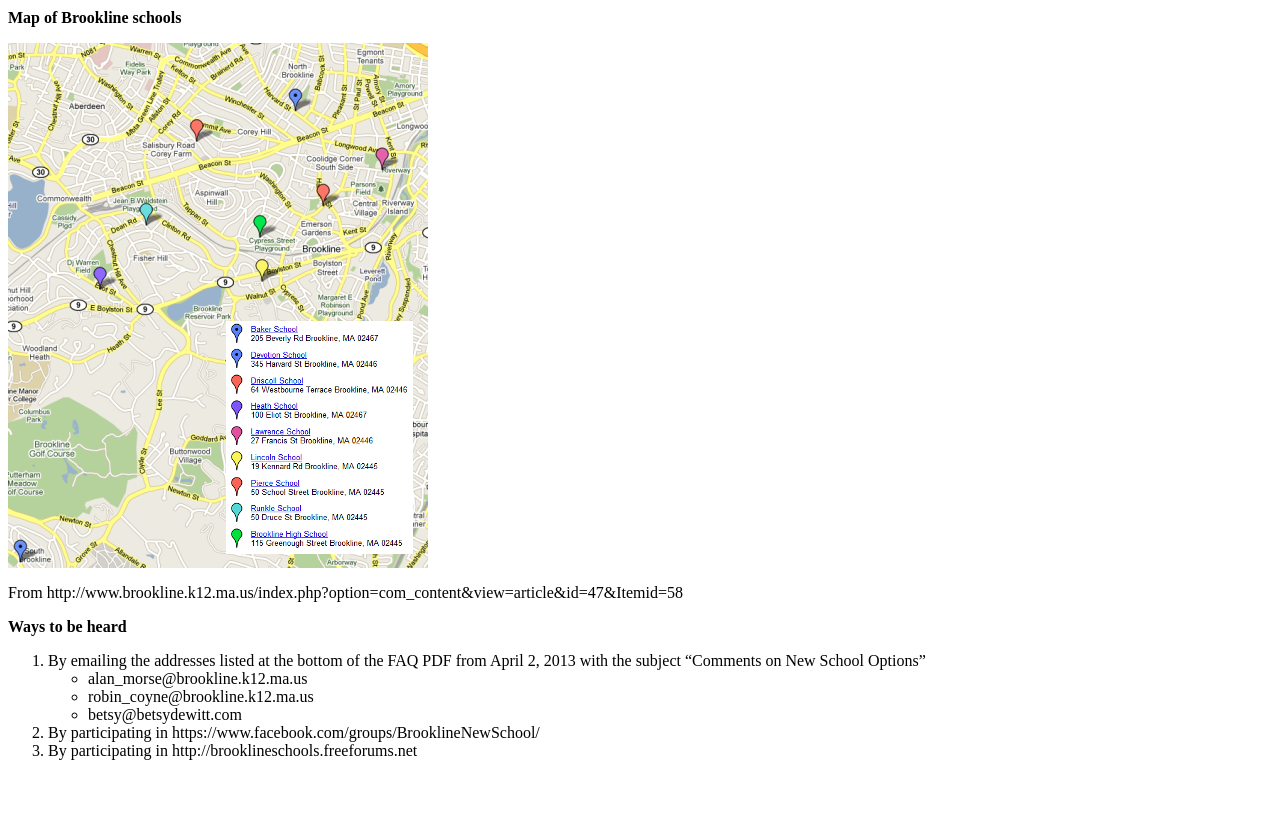
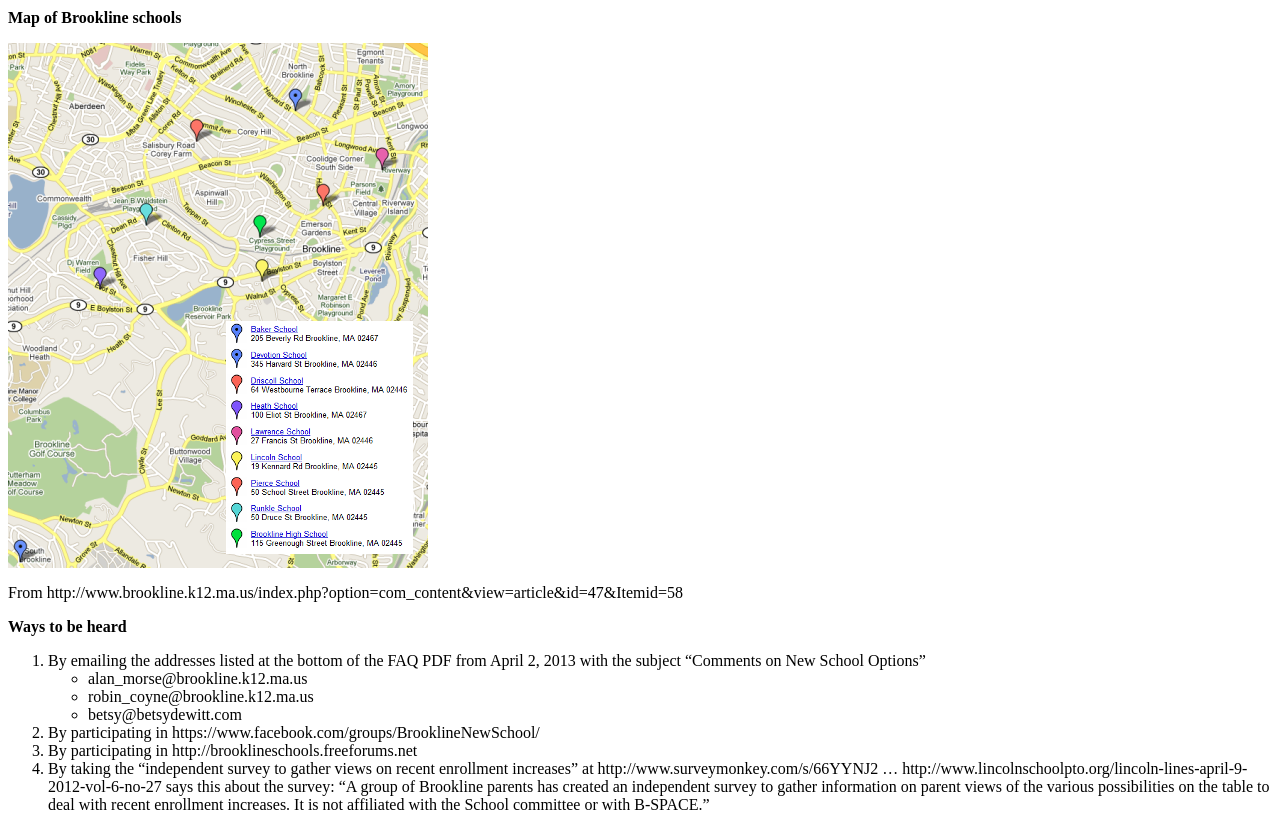
Before and after one commit to coolcorn/b-space, a Jekyll site: the page built from index.md, in a window 1280 px wide and 900 px high, scrolled down 825 px, cut to the strip 70-900 px from the top of the window. Built offline with Jekyll 4.4.1, drawn with Linux system fonts in a browser that asks for light colours; Markdown is read by kramdown in place of the engine named in the settings; before the commit the page ends 1671 px from its top, so only the background shows below that.

Commit message:
link to independent survey

```diff
--- a/index.md
+++ b/index.md
@@ -50,3 +50,4 @@ From http://www.brookline.k12.ma.us/index.php?option=com_content&view=article&id
     - betsy@betsydewitt.com
 2. By participating in https://www.facebook.com/groups/BrooklineNewSchool/
 3. By participating in http://brooklineschools.freeforums.net
+4. By taking the "independent survey to gather views on recent enrollment increases" at http://www.surveymonkey.com/s/66YYNJ2 ... http://www.lincolnschoolpto.org/lincoln-lines-april-9-2012-vol-6-no-27 says this about the survey: "A group of Brookline parents has created an independent survey to gather information on parent views of the various possibilities on the table to deal with recent enrollment increases. It is not affiliated with the School committee or with B-SPACE."
```
Also changed, not shown: 1 other file.
